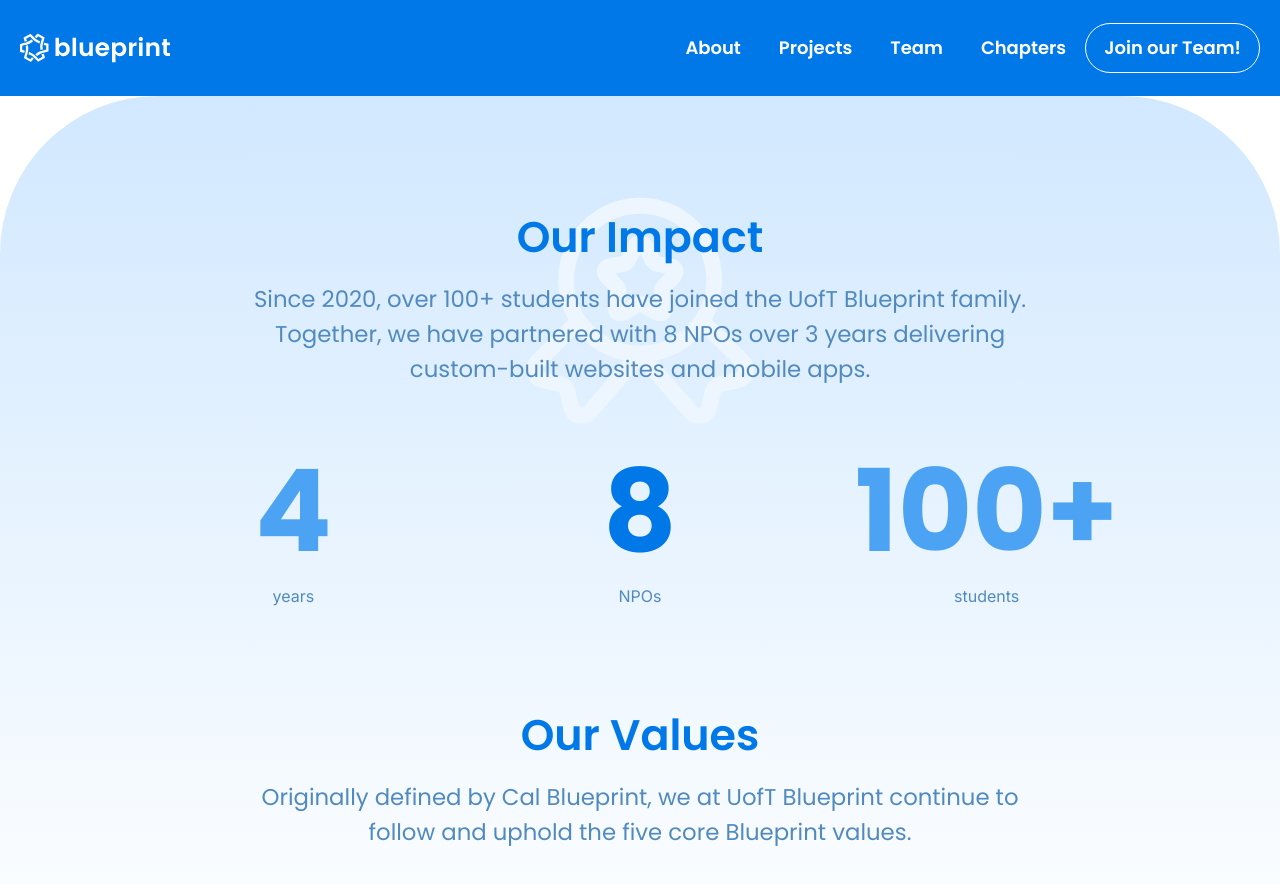
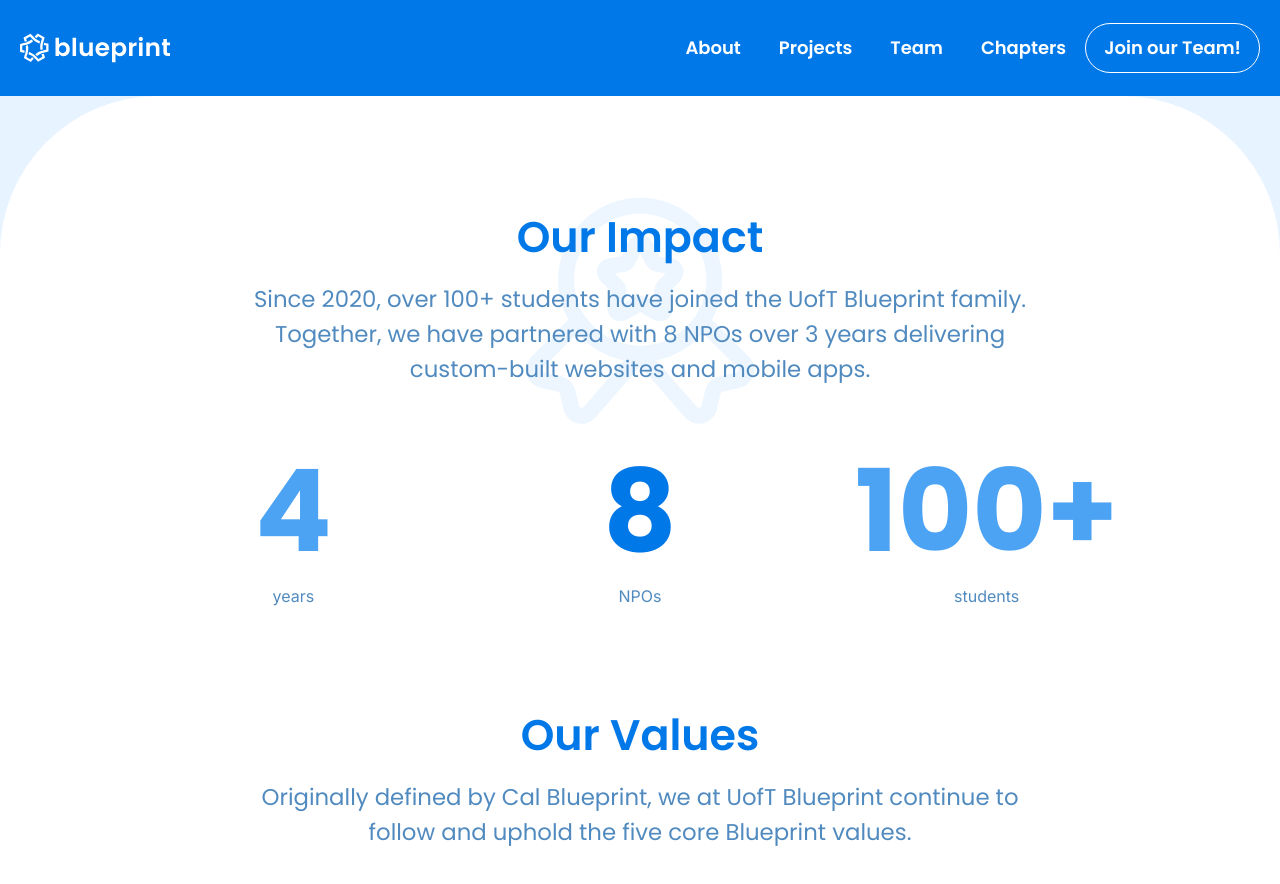
Before and after one commit to uoftblueprint/website-v2, a Next.js app: page /about in a window 1280 px wide. Shown: the top 884 px of the page. Built offline with nearby package versions, Linux system fonts and the light colour scheme.

Commit message:
change background color

```diff
--- /dev/null
+++ b/src/app/about/about.css
@@ -0,0 +1,3 @@
+body {
+  background-color: #e7f3ff;
+}
--- a/src/app/about/page.tsx
+++ b/src/app/about/page.tsx
@@ -1,5 +1,6 @@
 "use client";
 import WhiteSection from "../white-section/white-section.js";
+import "./about.css"
 
 export default function About() {
   return <WhiteSection />;
--- a/src/app/white-section/white-section.css
+++ b/src/app/white-section/white-section.css
@@ -7,7 +7,7 @@
 .bottom-section {
   padding: 5% 10% 10% 10%;
   border-radius: var(--corner-radius) var(--corner-radius) 0px 0px;
-  background: linear-gradient(180deg, #d1e8ff 0%, #fff 100%);
+  background: white;
   justify-content: center;
   align-items: center;
   text-align: center;
```
